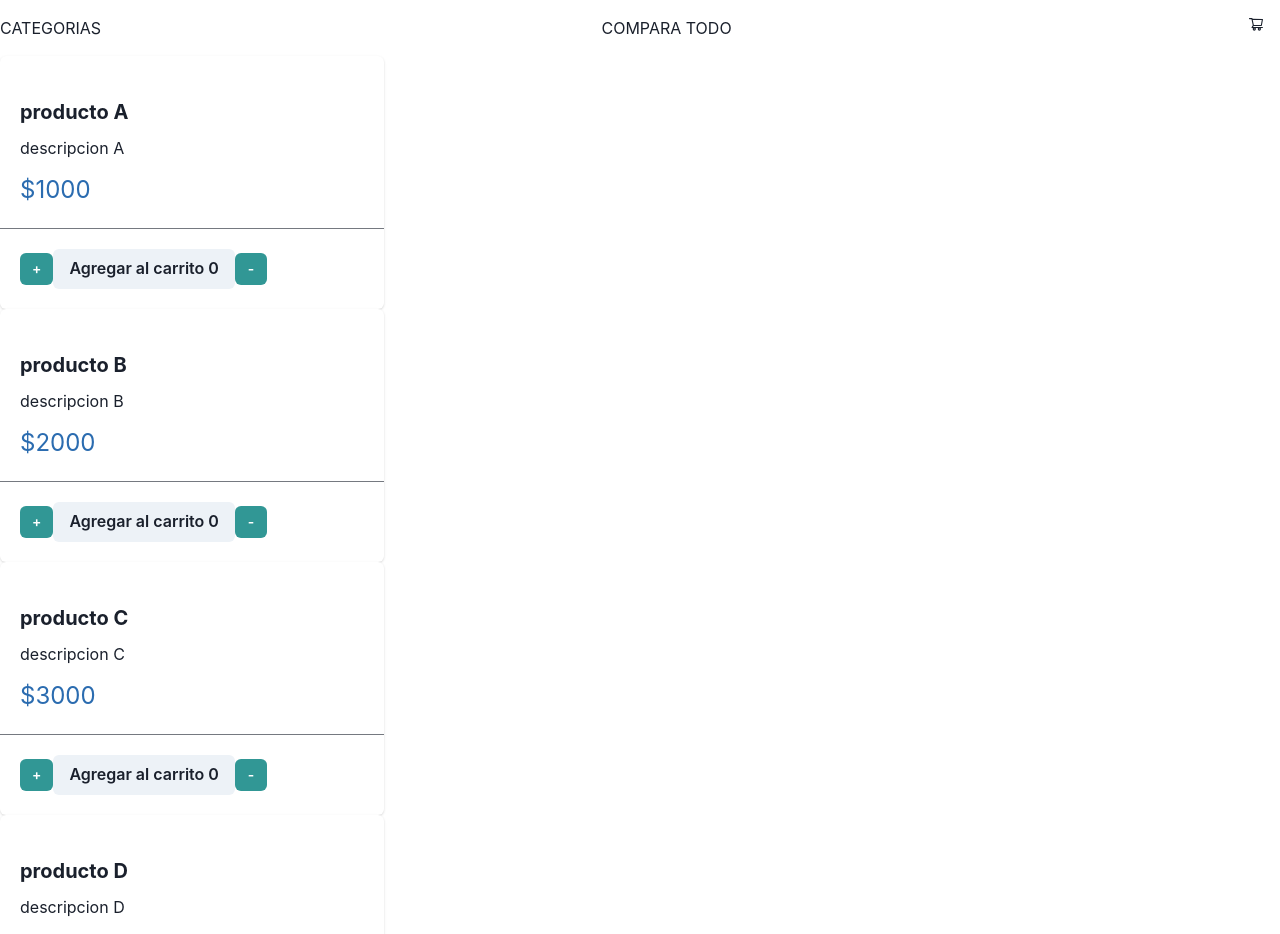
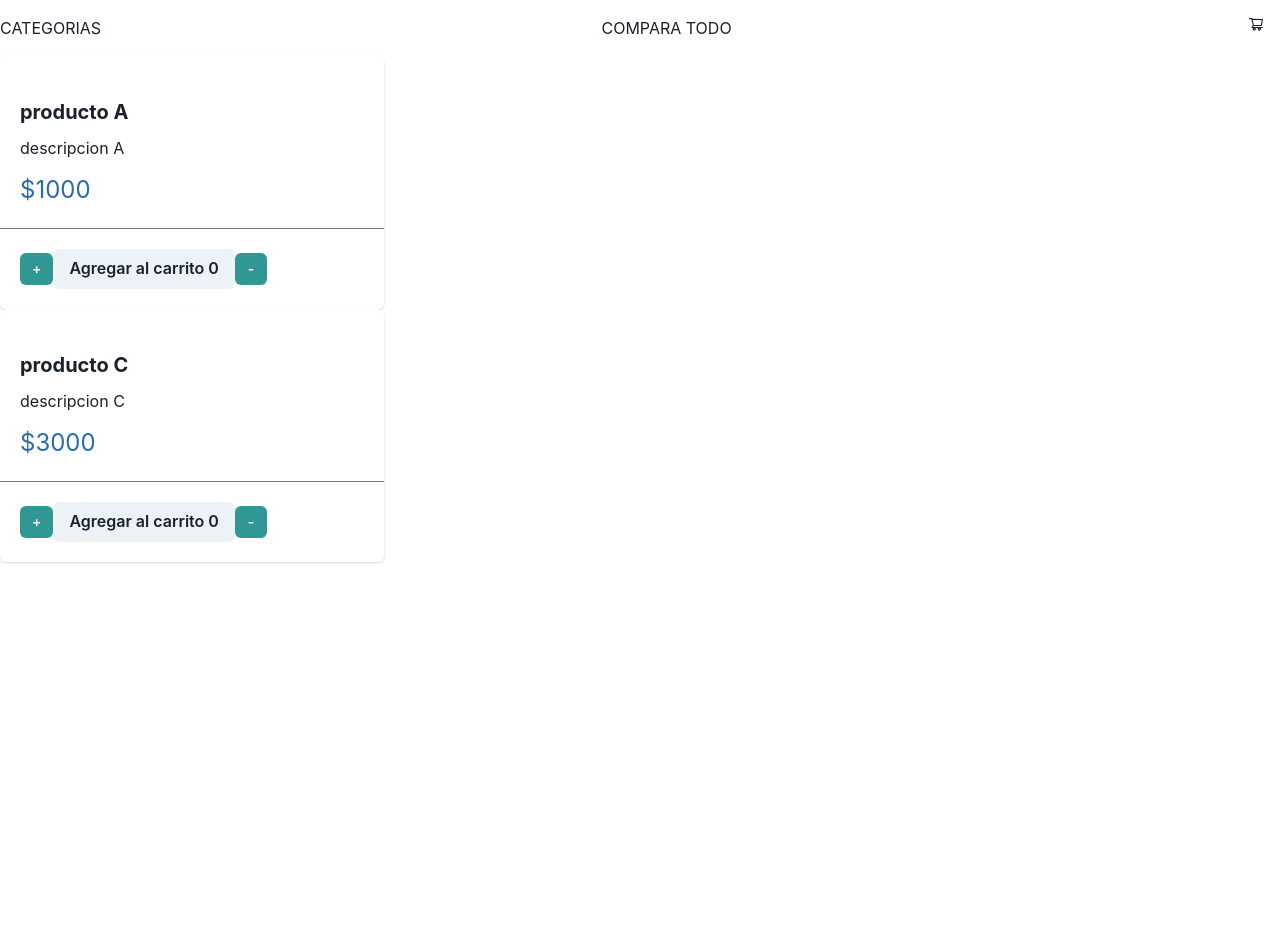
Before and after one commit to schJuan/proyectoReactSchJuan, a React (Vite) app: page /categoria/A in a window 1280 px wide. Shown: the top 934 px of the page. After the commit the page ends 800 px from the top, so only its background shows below. Built offline with nearby package versions, Linux system fonts and the light colour scheme.

Commit message:
hice liks de navegacion por categoria

```diff
--- a/src/App.jsx
+++ b/src/App.jsx
@@ -3,12 +3,13 @@ import { BrowserRouter, Routes, Route } from 'react-router-dom'
 
 
 import NavBar from './components/NavBar'
-import ItemListContainer from './components/ItemListContainer'
+
 import Home from './components/Home'
 import About from './components/About'
 import ContactUs from './components/ContactUs'
 import Cart from './components/Cart'
-import ProductId from './components/ProductId'
+import ItemListcontainer from './components/ItemListContainer'
+import ItemListContainer from './components/ItemListContainer'
 
 
 const App = () => {
@@ -19,14 +20,15 @@ const App = () => {
       <BrowserRouter>
 
         <NavBar/>
-        <ItemListContainer/>
+
 
         <Routes>
           <Route exact path='/' element={<Home/>}/>
           <Route exact path='/about' element={<About/>}/>
           <Route exact path='/contact' element={<ContactUs />}/>
           <Route exact path='/cart' element={<Cart />} />
-          <Route exact path='/product/:id' element={<ProductId/>} />
+          <Route exact path='/producto/:productoId' element={<ItemListContainer/>} />
+          <Route exact path='/categoria/:categoriaId' element={<ItemListContainer/>}/>
         </Routes>
 
 
--- a/src/components/Cart.jsx
+++ b/src/components/Cart.jsx
@@ -2,7 +2,10 @@ import React from 'react'
 
 const Cart = () => {
   return (
-    <div>Cart</div>
+    <div>
+      <h1>Carrito de compras</h1>
+      <p>Aca deberia de haber un carrito de compras</p>
+    </div>
   )
 }
 
--- a/src/components/CartWidget.jsx
+++ b/src/components/CartWidget.jsx
@@ -1,10 +1,13 @@
 import { AiOutlineShoppingCart } from "react-icons/ai";
 import { Button, } from '@chakra-ui/react'
+import { Link } from "react-router-dom";
 const CartWidget = () => {
 
   return (
     <div>
+      <Link to={"/cart"}>
       <AiOutlineShoppingCart />
+      </Link>
 
 
     </div>
--- a/src/components/Home.jsx
+++ b/src/components/Home.jsx
@@ -1,8 +1,11 @@
 import React from 'react'
+import ItemListContainer from './ItemListContainer'
 
 const Home = () => {
   return (
-    <div>Home</div>
+    <div>
+      <ItemListContainer/>
+    </div>
   )
 }
 
--- a/src/components/ItemListContainer.jsx
+++ b/src/components/ItemListContainer.jsx
@@ -1,16 +1,25 @@
+import { useParams } from "react-router-dom"
 import Itemlist from "./Itemlist"
 
 const ItemListContainer = ({}) => {
+  const { categoriaId} = useParams()
+
    const productos =[
-    {id:1,titulo: "producto A", descripcion: "descripcion A", precio:1000},
-    {id:2,titulo: "producto B", descripcion: "descripcion B", precio:2000},
-    {id:3,titulo: "producto C", descripcion: "descripcion C", precio:3000},
-    {id:4,titulo: "producto D", descripcion: "descripcion D", precio:4000}
+    {id:1,titulo: "producto A", descripcion: "descripcion A", precio:1000,categoria:"A"},
+    {id:2,titulo: "producto B", descripcion: "descripcion B", precio:2000,categoria:"B"},
+    {id:3,titulo: "producto C", descripcion: "descripcion C", precio:3000,categoria:"A"},
+    {id:4,titulo: "producto D", descripcion: "descripcion D", precio:4000,categoria:"B"}
 ]
+const productosFiltrados = productos.filter((producto)=> producto.categoria == categoriaId)
+
   return (
     <>
 
-      <Itemlist productos={productos}/>
+    {
+        categoriaId ? <Itemlist productos={productosFiltrados} /> : <Itemlist productos={productos} />
+
+    }
+
     </>
   )
 }
--- a/src/components/NavBar.jsx
+++ b/src/components/NavBar.jsx
@@ -13,8 +13,12 @@ const NavBar = () => {
                       CATEGORIAS
                   </MenuButton>
                   <MenuList>
+                    <Link to={'/categoria/A'}>
                       <MenuItem>COMESTIBLE</MenuItem>
+                    </Link>
+                    <Link to={'/categoria/B'}>
                       <MenuItem>ELECTRODOMESTICO</MenuItem>
+                    </Link>
                       <MenuItem>HOGAR</MenuItem>
                       <MenuItem>BEBIBLES</MenuItem>
                       <MenuItem>CARNES</MenuItem>
@@ -22,7 +26,7 @@ const NavBar = () => {
               </Menu>
               <Spacer />
               <Box p='4' >
-                <Link to={"/cart"}>
+                <Link to={"/"}>
                   <h1>COMPARA TODO</h1>
                 </Link>
 
```
